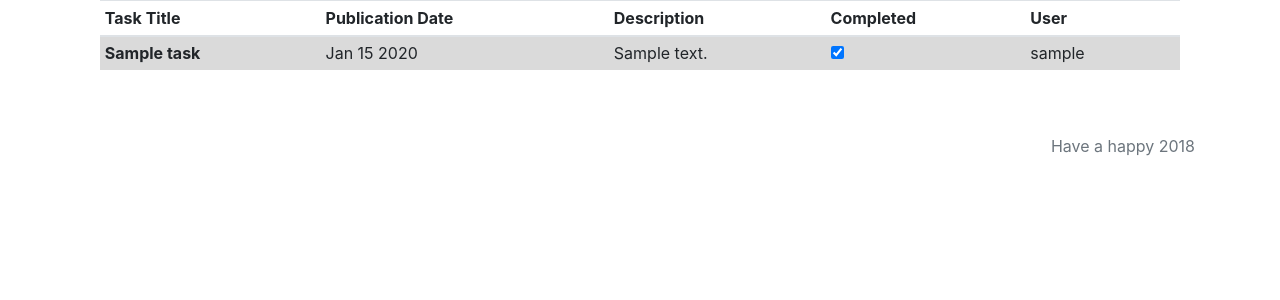
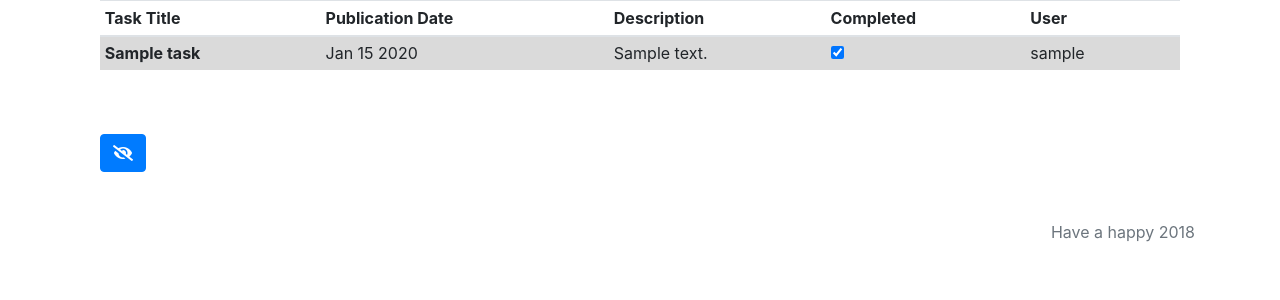
Before and after one commit to DavTho1983/Tasklist, a Django app: page / in a window 1280 px wide. Shown: the part 56-356 px from the top of the page. Run offline with Django 3.2, Linux system fonts and the light colour scheme; tables that the repository leaves empty hold one stand-in row (values such as "Sample post"); some libraries are stand-ins or nearby versions.

Commit message:
Added Hide button and view

```diff
--- a/Tasklist/templates/base.html
+++ b/Tasklist/templates/base.html
@@ -12,6 +12,7 @@
 
     <!-- Bootstrap core CSS -->
     <link rel="stylesheet" href="https://stackpath.bootstrapcdn.com/bootstrap/4.1.1/css/bootstrap.min.css" integrity="sha384-WskhaSGFgHYWDcbwN70/dfYBj47jz9qbsMId/iRN3ewGhXQFZCSftd1LZCfmhktB" crossorigin="anonymous">
+    <link rel="stylesheet" href="https://use.fontawesome.com/releases/v5.0.13/css/all.css" integrity="sha384-DNOHZ68U8hZfKXOrtjWvjxusGo9WQnrNx2sqG0tfsghAvtVlRW3tvkXWZh58N9jp" crossorigin="anonymous">
     <link rel="stylesheet" href="{% static 'open-iconic/font/css/open-iconic-bootstrap.css' %}">
   </head>
 
--- a/home/templates/home/home.html
+++ b/home/templates/home/home.html
@@ -23,11 +23,17 @@
             <td>
               {% if user.is_authenticated %}
                 {% if request.user.is_superuser or request.user == task.user %}
-                  <a class="btn btn-primary" href="{% url 'edit' task.id %}">Edit</a>
+                  <div class="row pt-3">
+                    <a class="btn btn-primary" href="{% url 'edit' task.id %}" data-toggle="tooltip" data-placement="top" title="Edit"><i class="fas fa-pencil-alt"></i></a>
                     <form action="{% url 'markcompleted' task.id %}" method="POST">
                       {% csrf_token %}
-                    <button class="btn btn-primary" type="submit">Mark Completed</button>
+                      <button {% if task.completed %} class="btn btn-success" {% else %} class="btn btn-danger" {% endif %}  type="submit" data-toggle="tooltip" data-placement="top" title="Toggle Completed"><i class="fas fa-check"></i></button>
                     </form>
+                    <form action="{% url 'delete' task.id %}" method="POST">
+                      {% csrf_token %}
+                      <button class="btn btn-warning" type="submit" data-toggle="tooltip" data-placement="top" title="Delete"><i class="fas fa-minus-circle"></i></button>
+                    </form>
+                  </div>
                 {% endif %}
               {% endif %}
             </td>
@@ -40,19 +46,26 @@
 
 <br>
 <br>
-  {% if user.is_authenticated %}
+
     <div class="container">
       <div class="row pt-9">
-        <div class="col-9">
+          <div class="col-3">
+            <a class="btn btn-primary" href="{% url 'hide' %}" data-toggle="tooltip" data-placement="top" title="Hide Completed Tasks"><i class="fas fa-eye-slash"></i></a>
+          </div>
+          {% if user.is_authenticated %}
+          <div class="col-6">
             <span></span>
           </div>
           <div class="col-3">
             <a class="btn btn-primary float-right" href="{% url 'create' %}">Add</a>
           </div>
+          {% endif %}
+
       </div>
     </div>
+
 <br>
 <br>
-  {% endif %}
+
 
 {% endblock %}
--- a/home/urls.py
+++ b/home/urls.py
@@ -4,6 +4,7 @@ from . import views
 urlpatterns = [
     path('create', views.create, name='create'),
     path('<int:task_id>', views.taskdetail, name='taskdetail'),
+    path('hide/', views.hide, name='hide'),
     path('edit/<int:task_id>', views.edit, name='edit'),
     path('markcompleted/<int:task_id>', views.markcompleted, name='markcompleted'),
     path('delete/<int:task_id>', views.delete, name='delete'),
--- a/home/views.py
+++ b/home/views.py
@@ -7,6 +7,10 @@ from django.utils import timezone
 def home(request):
     tasks = Task.objects
     return render(request, 'home/home.html', {'tasks': Task.objects.all().order_by('-pub_date')})
+
+def hide(request):
+    tasks = Task.objects
+    return render(request, 'home/home.html', {'tasks': Task.objects.all().order_by('-pub_date').filter(completed=False)})
 
 def taskdetail(request, task_id):
     task = get_object_or_404(Task, pk=task_id)
@@ -49,5 +53,7 @@ def delete(request, task_id):
 
 @login_required
 def markcompleted(request, task_id):
-
+    task = Task.objects.get(id=task_id)
+    task.completed = True if task.completed == False else False
+    task.save()
     return redirect('home')
```
Lines whose indentation alone changed are shown as unchanged.
